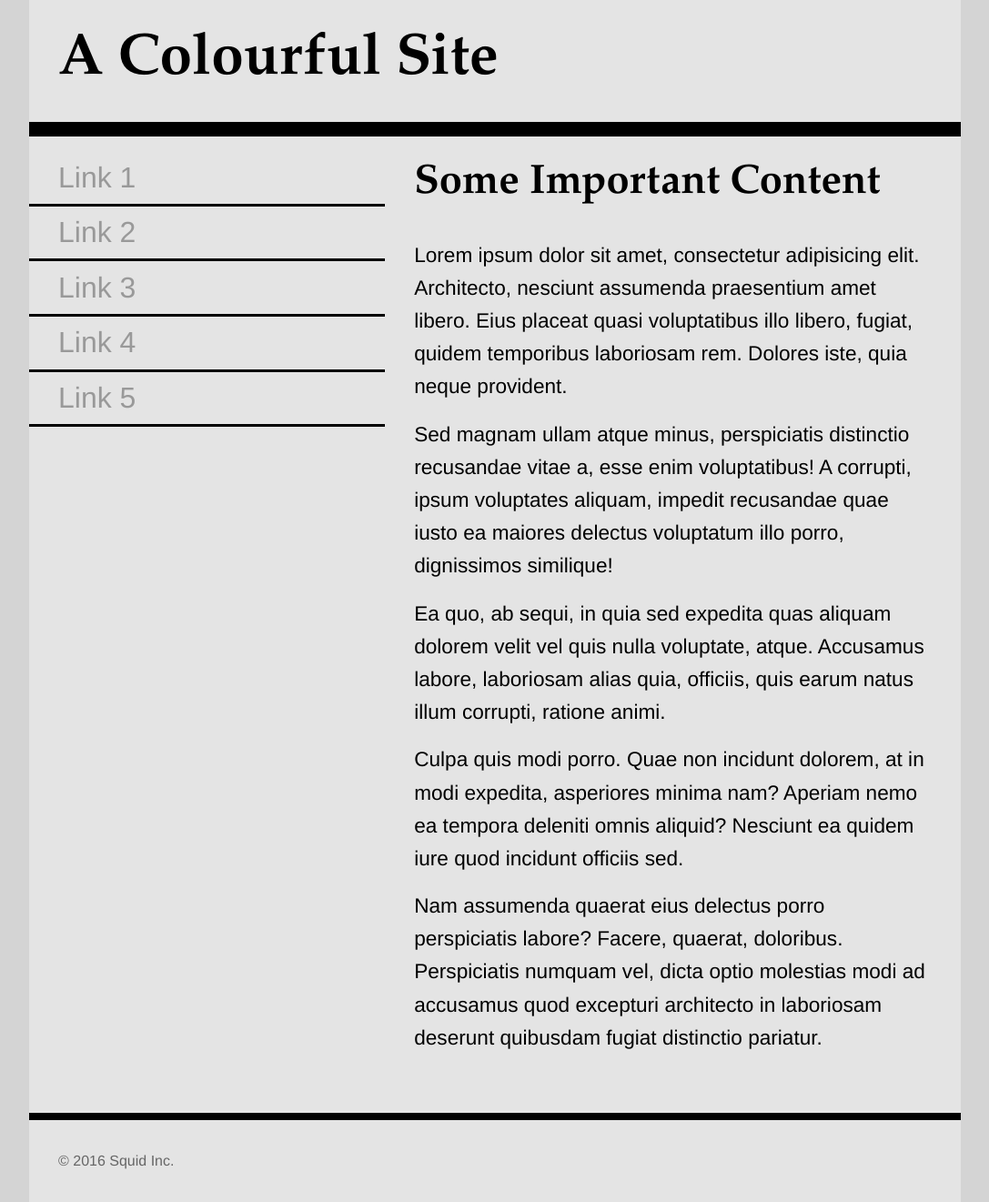
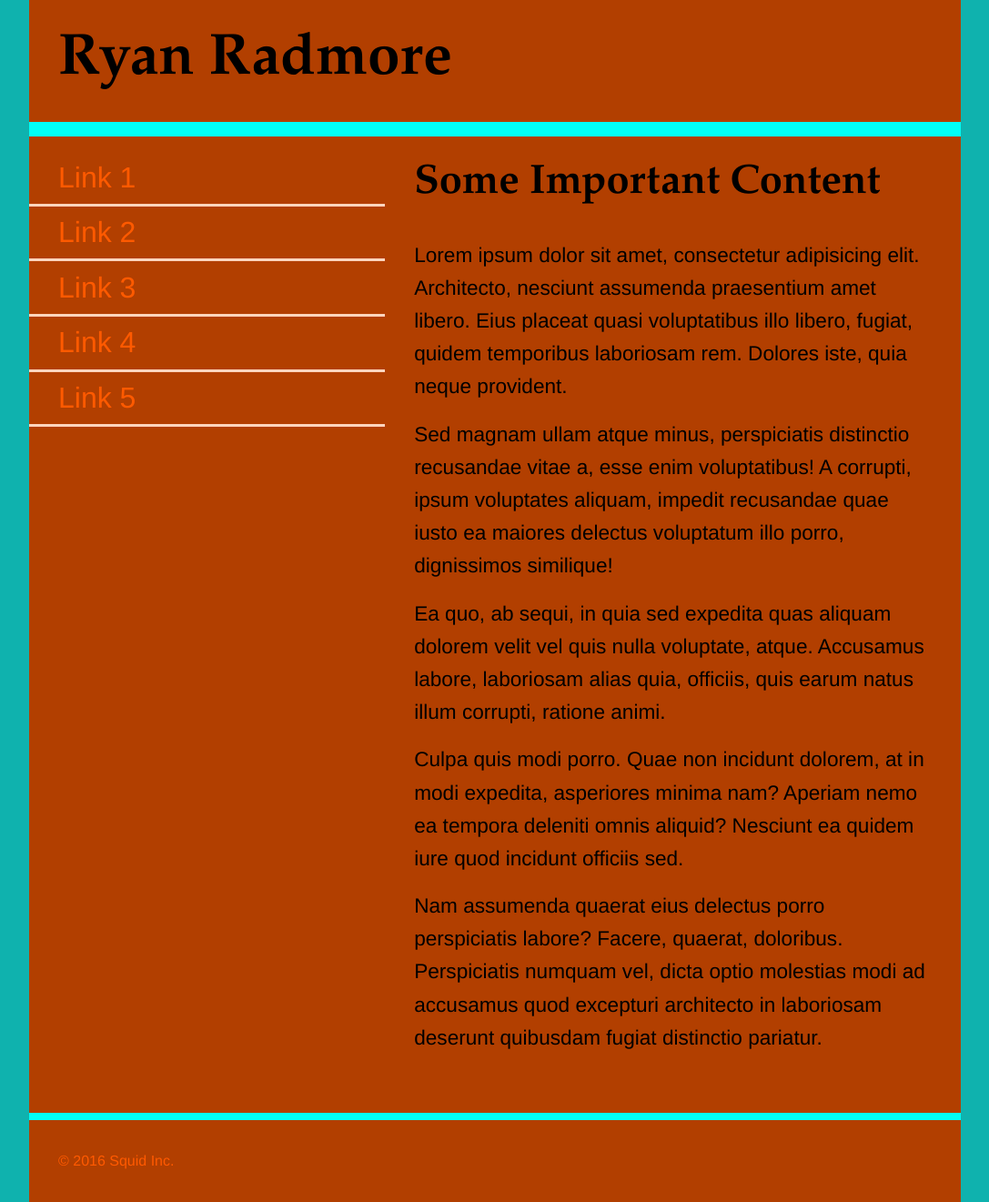
Before and after one commit to radm0018/colours, a plain HTML site: page complementary.html in a window 1280 px wide. Shown: the whole page at 91% size, without its empty margins (96-1183 px from the left). Drawn offline with Linux system fonts and the light colour scheme.

Commit message:
Add files via upload

```diff
--- a/complementary.html
+++ b/complementary.html
@@ -24,7 +24,7 @@
             font-family: Helvetica, Arial, sans-serif;
         }
         html,body{
-            background-color: #d4d4d4;
+            background-color: #0FB2AE;
         }
         h1{
             font-family: Palatino, 'Palatino Linotype', 'Palatino LT STD', 'Book Antiqua', Georgia, serif;
@@ -46,13 +46,13 @@
         nav li>a{
             display: block;
             text-decoration: none;
-            border-bottom: 0.2rem solid black;
+            border-bottom: 0.2rem solid #FFD5BD;
             padding: 0.2rem 2rem;
-            color: #999;
+            color: #FF5A00;
         }
         nav li>a:hover,
         nav li>a:active{
-            color: #222;
+            color: #00FFF7;
         }
         p{
             font-size: 1.414rem;
@@ -65,11 +65,11 @@
             width: 80%;
             max-width: 1200px;
             margin: 0 auto;
-            background-color: #e4e4e4;
+            background-color: #B23F00;
         }
         header{
             width:100%;
-            border-bottom: 1rem solid black;
+            border-bottom: 1rem solid #00FFF7;
         }
         nav{
             float:left;
@@ -82,19 +82,19 @@
         footer{
             clear:both;
             width: 100%;
-            border-top: 0.5rem solid black;
+            border-top: 0.5rem solid #00FFF7;
         }
         footer p{
             font-size: 1rem;
             padding: 2rem;
-            color: #666;
+            color: #FF5A00;
         }
     </style>
 </head>
 <body>
     <div class="wrapper">
         <header>
-            <h1>A Colourful Site</h1>
+            <h1>Ryan Radmore</h1>
         </header>
         <nav>
             <ul>
```
Also changed, not shown: analogous.html (+9 -9 lines), index.html (+9 -9 lines).
